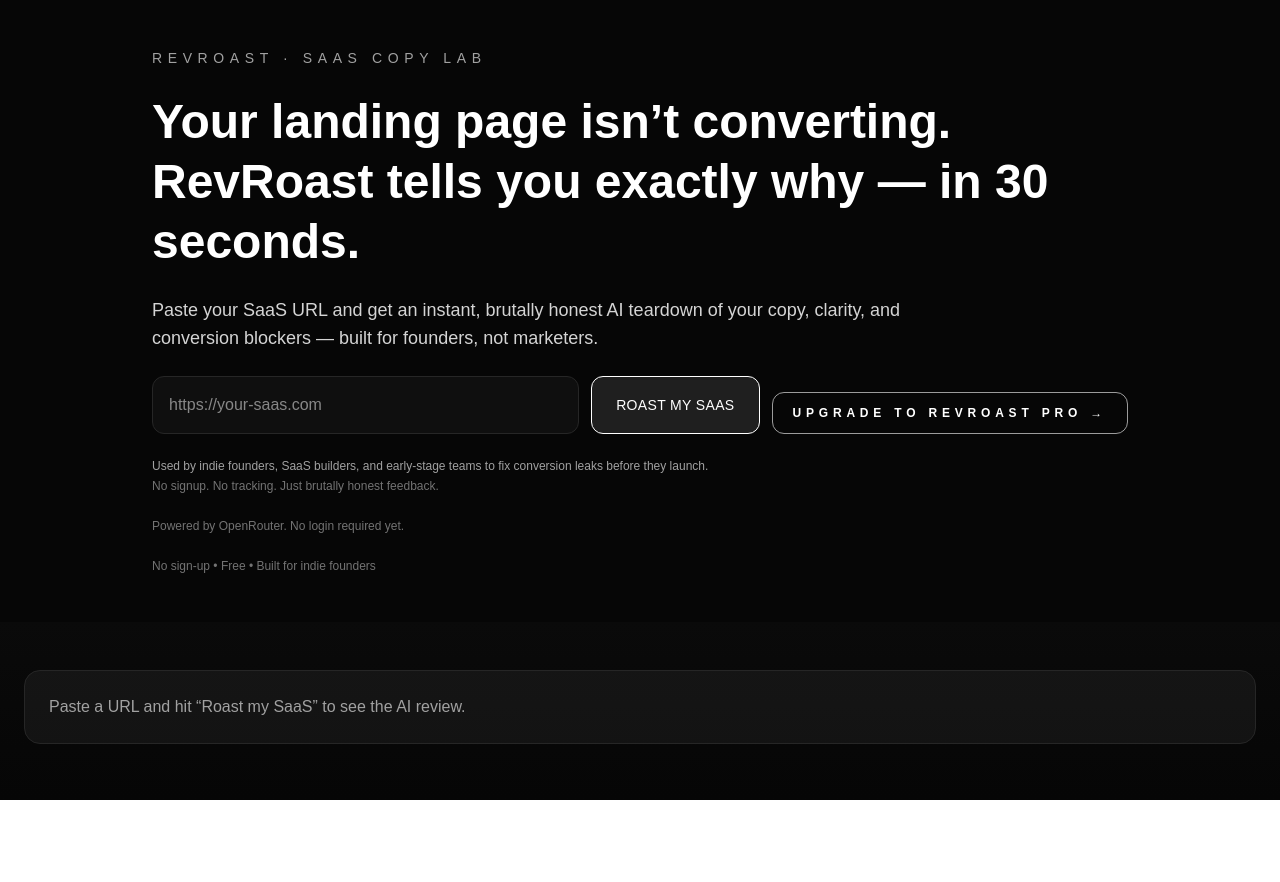
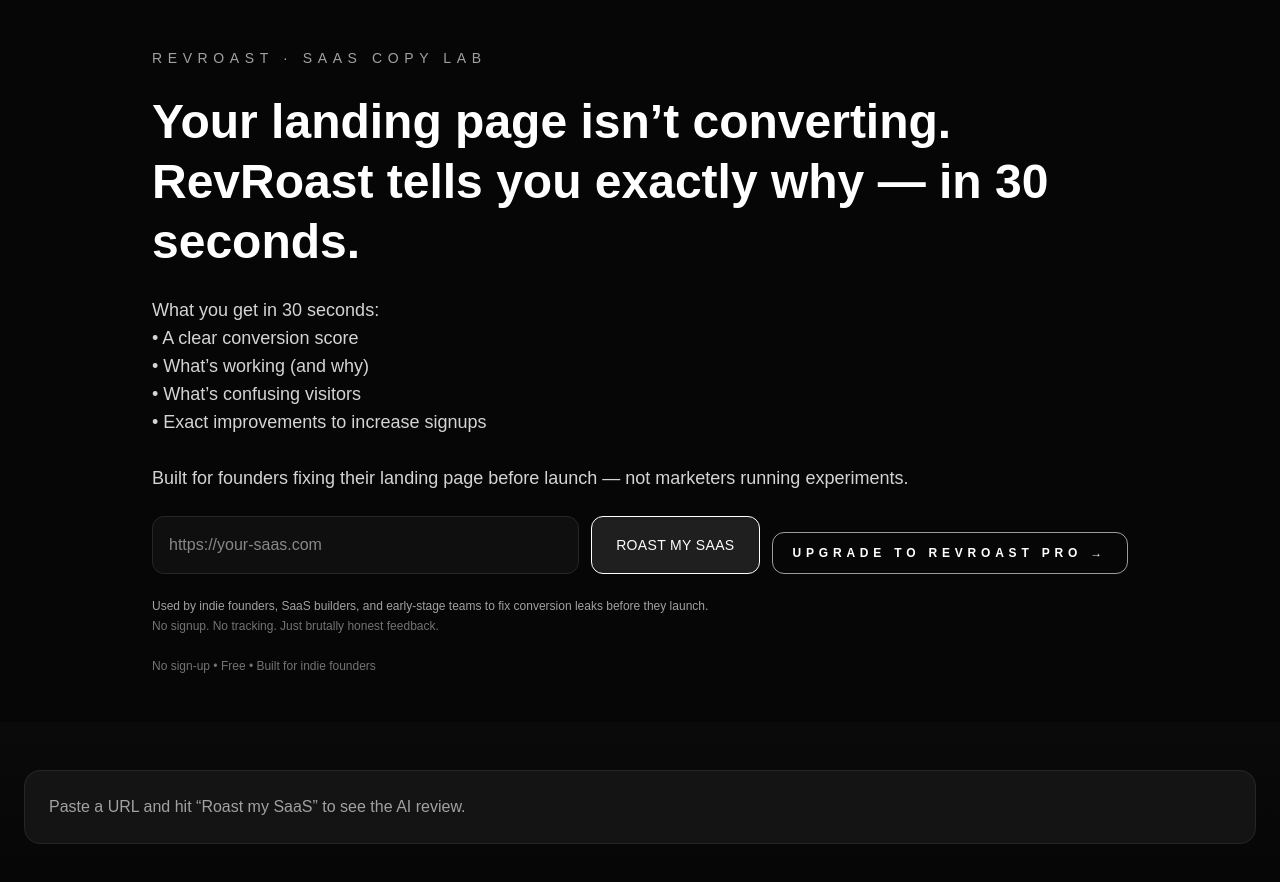
Before and after one commit to nkarthik88/revroast, a Next.js app: page / in a window 1280 px wide. Shown: the top 882 px of the page. Before the commit the page ends 800 px from the top, so only its background shows below. Built offline with nearby package versions, Linux system fonts and the light colour scheme.

Commit message:
Enable Pro unlock and finalize Free vs Pro experience

```diff
--- a/app/page.tsx
+++ b/app/page.tsx
@@ -1,6 +1,7 @@
-"use client";
+ "use client";
 
 import { useEffect, useMemo, useRef, useState } from "react";
+import { useSearchParams } from "next/navigation";
 
 type RoastResult = {
   score: string;
@@ -13,6 +14,8 @@
   const [url, setUrl] = useState("");
   const [loading, setLoading] = useState(false);
   const [result, setResult] = useState<RoastResult | null>(null);
+  const searchParams = useSearchParams();
+  const isPro = searchParams.get("pro") === "true";
   const [error, setError] = useState<string | null>(null);
   const resultsRef = useRef<HTMLDivElement | null>(null);
   const [revealed, setRevealed] = useState(false);
@@ -69,8 +72,14 @@
           <h1 className="text-4xl sm:text-5xl font-semibold leading-tight">
             Your landing page isn’t converting. RevRoast tells you exactly why — in 30 seconds.
           </h1>
-          <p className="text-lg text-neutral-300 max-w-3xl">
-            Paste your SaaS URL and get an instant, brutally honest AI teardown of your copy, clarity, and conversion blockers — built for founders, not marketers.
+          <p className="text-lg text-neutral-300 max-w-3xl whitespace-pre-line">
+            What you get in 30 seconds:
+            {"\n"}• A clear conversion score
+            {"\n"}• What’s working (and why)
+            {"\n"}• What’s confusing visitors
+            {"\n"}• Exact improvements to increase signups
+            {"\n"}
+            {"\n"}Built for founders fixing their landing page before launch — not marketers running experiments.
           </p>
           <form
             className="flex flex-col sm:flex-row gap-3"
@@ -117,9 +126,6 @@
             </p>
           </div>
           <p className="text-xs text-neutral-500">
-            Powered by OpenRouter. No login required yet.
-          </p>
-          <p className="text-xs text-neutral-500">
             No sign-up • Free • Built for indie founders
           </p>
         </div>
@@ -160,6 +166,45 @@
 
         {result && (
           <div className="space-y-6" ref={resultsRef}>
+            {isPro && (
+              <div className="space-y-4">
+                <section className="rounded-2xl border border-neutral-800 bg-white/5 p-6">
+                  <p className="text-xs uppercase tracking-[0.3em] text-neutral-400">
+                    Founder summary (30-second read)
+                  </p>
+                  <p className="mt-4 text-sm text-neutral-100">
+                    The headline is brave but vague; clarify who you help and why
+                    it matters before the scroll ends. Keep the hero simple, call
+                    out the results founders care about, and make sure the CTA
+                    repeats that promise. Drop any fluff that feels like marketing
+                    theater and focus on the action you want them to take next.
+                  </p>
+                </section>
+
+                <section className="rounded-2xl border border-neutral-800 bg-white/5 p-6">
+                  <p className="text-xs uppercase tracking-[0.3em] text-neutral-400">
+                    Fix these in this order
+                  </p>
+                  <ol className="mt-4 space-y-2 text-sm text-neutral-100">
+                    <li>1. Headline clarity</li>
+                    <li>2. Primary CTA copy</li>
+                    <li>3. Social proof placement</li>
+                  </ol>
+                </section>
+
+                <section className="rounded-2xl border border-neutral-800 bg-white/5 p-6">
+                  <p className="text-xs uppercase tracking-[0.3em] text-neutral-400">
+                    Suggested headline improvements
+                  </p>
+                  <p className="mt-4 text-sm text-neutral-100">
+                    Option 1: “Explain clearly who wins and how — then show the
+                    proof.” Option 2: “Turn your promise into a measurable outcome
+                    and lean into confidence.” Both rewords anchor the headline in
+                    outcomes, not features.
+                  </p>
+                </section>
+              </div>
+            )}
             <div
               className={`grid gap-6 md:grid-cols-4 transition-all duration-500 ${
                 revealed ? "opacity-100 translate-y-0" : "opacity-0 translate-y-6"
@@ -183,7 +228,11 @@
               />
               <SectionCard
                 title="Clear Improvements"
-                items={result.improvements}
+                items={
+                  isPro
+                    ? result.improvements
+                    : result.improvements.slice(0, 2)
+                }
                 animate={revealed}
               />
             </div>
```
